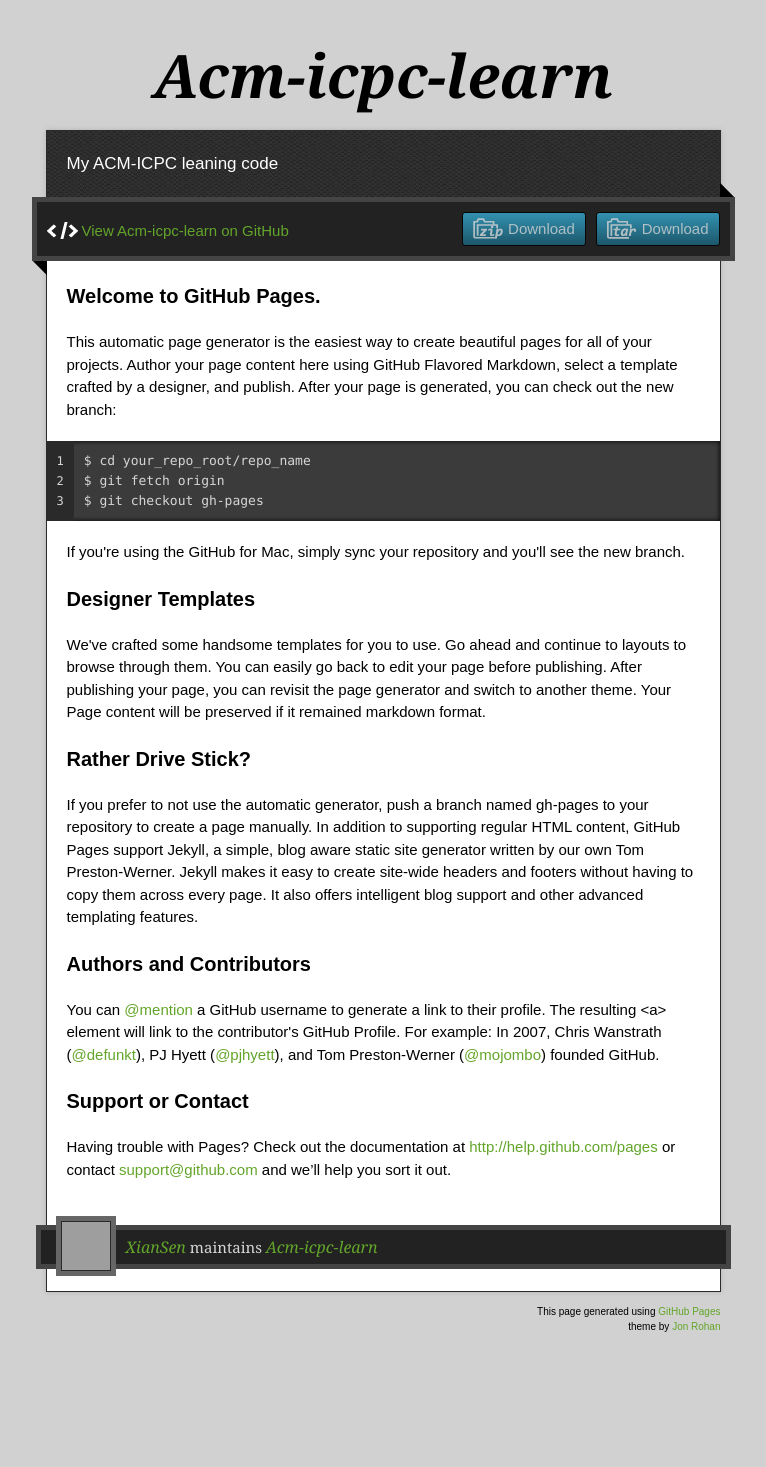
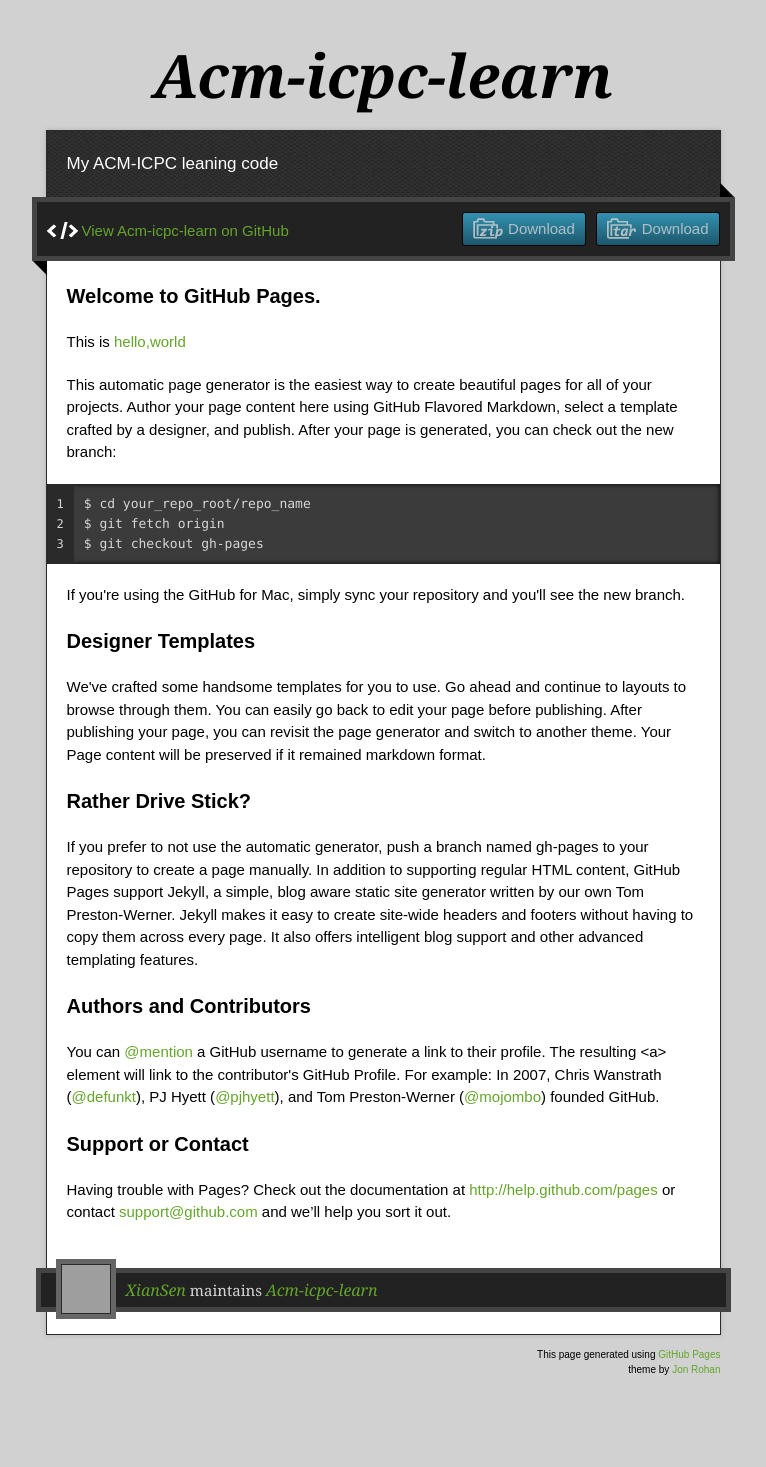
Before and after one commit to XianSen/ACM-ICPC-learn, a Jekyll site: the page index.html, which Jekyll copies as it is, in a window 1280 px wide. Shown: the whole page, without its empty margins (257-1023 px from the left). Built offline with Jekyll 4.4.1, drawn with Linux system fonts in a browser that asks for light colours; nearby versions of some CDN libraries; before the commit the page ends 1424 px from its top, so only the background shows below that; grey boxes are pictures that could not be loaded.

Commit message:
添加hello-world的链接

```diff
--- a/index.html
+++ b/index.html
@@ -39,6 +39,7 @@
           <h3>
 <a name="welcome-to-github-pages" class="anchor" href="#welcome-to-github-pages"><span class="octicon octicon-link"></span></a>Welcome to GitHub Pages.</h3>
 
+<p> This is <a href="2013/08/05/hello-world.html">hello,world </a></p>
 <p>This automatic page generator is the easiest way to create beautiful pages for all of your projects. Author your page content here using GitHub Flavored Markdown, select a template crafted by a designer, and publish. After your page is generated, you can check out the new branch:</p>
 
 <pre><code>$ cd your_repo_root/repo_name
```
